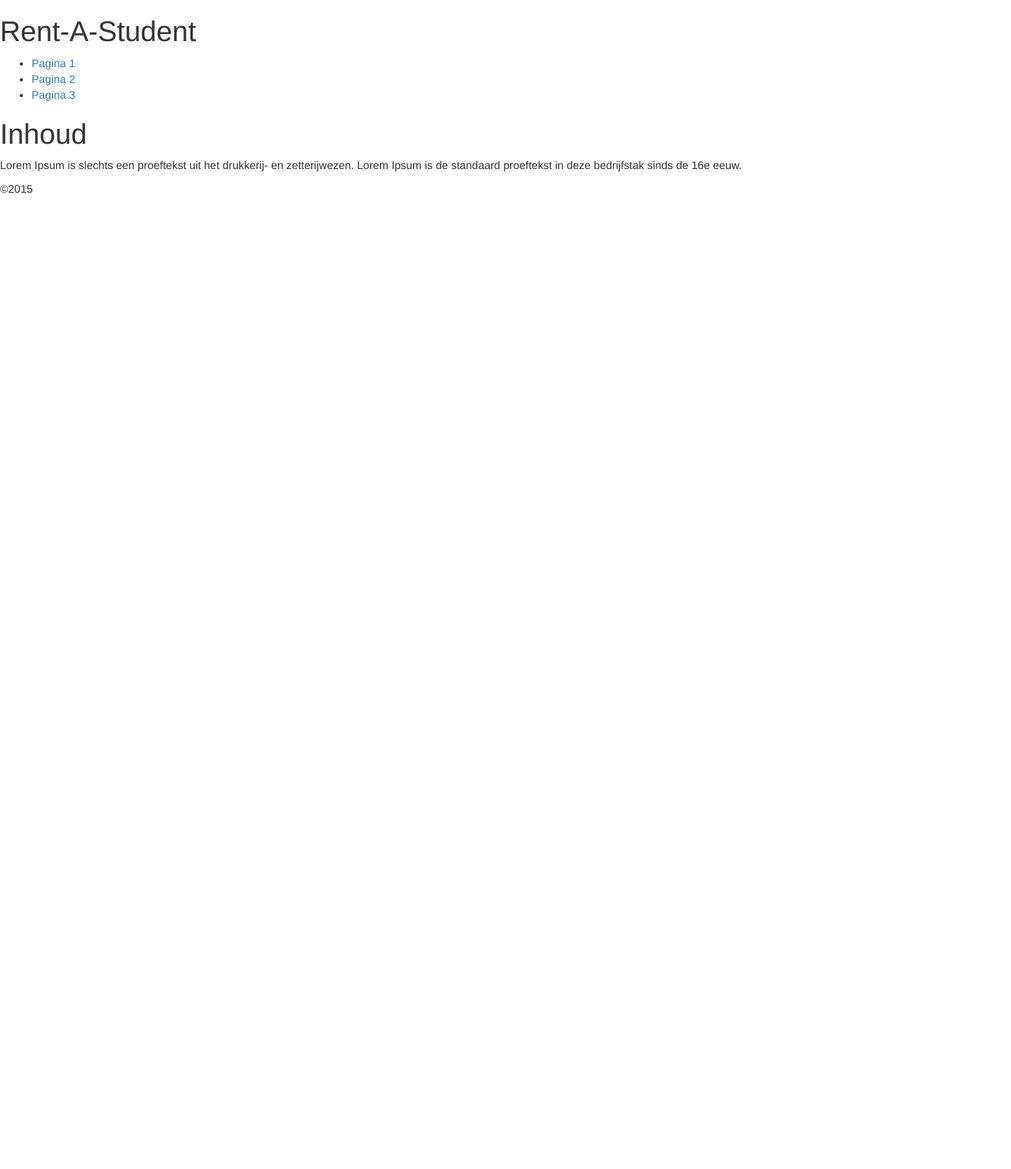
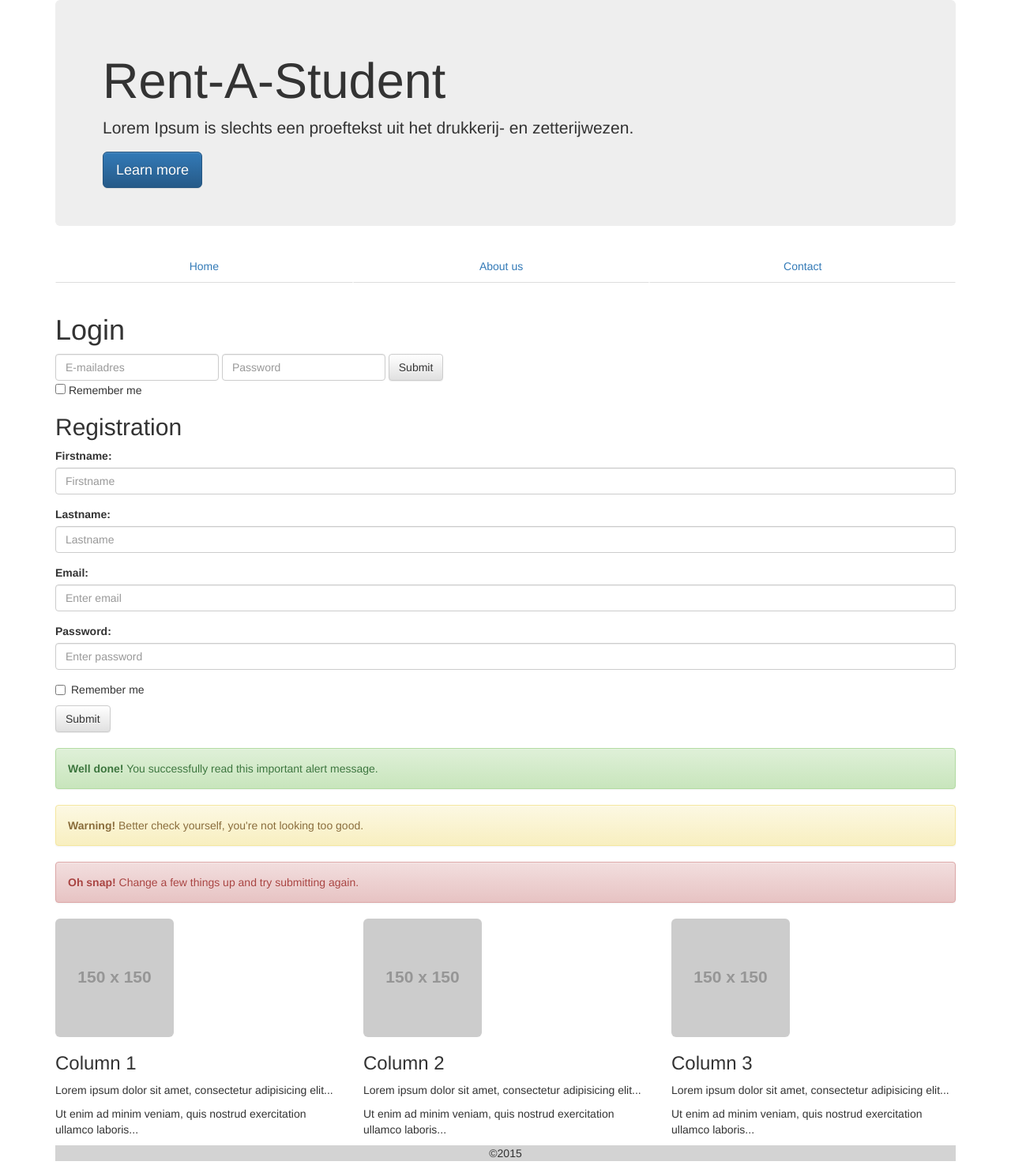
Before and after one commit to lindakovacs/Project-5, a PHP site: page / in a window 1280 px wide. Shown: the whole page at 79% size. Before the commit the page ends 245 px from the top, so only its background shows below. Run offline with PHP 8.4, Linux system fonts and the light colour scheme; grey boxes labelled with a size stand in for pictures from a placeholder-image service; some libraries are stand-ins or nearby versions.

Commit message:
Bootstrap

```diff
--- a/css/style.css
+++ b/css/style.css
@@ -0,0 +1,4 @@
+footer{
+    background-color:lightgray;
+    text-align: center;
+}
--- a/index.php
+++ b/index.php
@@ -15,6 +15,9 @@
     <!-- OPENGRAPH TAGS -->
     <meta property="og:image" content="images/Rent-A-Student.png"/>
 
+    <!-- CSS -->
+    <link rel="stylesheet" href="css/style.css">
+
     <!-- BOOTSTRAP -->
     <link rel="stylesheet" href="css/bootstrap.min.css">
     <link rel="stylesheet" href="css/bootstrap-theme.min.css">
@@ -25,31 +28,120 @@
     <![endif]-->
 </head>
 <body>
+    <!--CONTAINER-->
+    <div class="container">
 
-    <!-- HEADER -->
-    <header>
+        <!--HEADER-->
+        <header class="jumbotron">
             <h1>Rent-A-Student</h1>
+            <p>Lorem Ipsum is slechts een proeftekst uit het drukkerij- en zetterijwezen.</p>
+            <a class="btn btn-primary btn-lg" href="#" role="button">Learn more</a>
         </header>
 
-    <!-- NAV -->
+        <!--NAV-->
         <nav>
-        <ul>
-          <li><a href="">Pagina 1</a></li>
-          <li><a href="">Pagina 2</a></li>
-          <li><a href="">Pagina 3</a></li>
+            <ul class="nav nav-tabs nav-justified">
+              <li><a href="">Home</a></li>
+              <li><a href="">About us</a></li>
+              <li><a href="">Contact</a></li>
             </ul>
         </nav>
 
-    <!-- SECTION -->
-    <section>
-        <h1>Inhoud</h1>
-        <p>Lorem Ipsum is slechts een proeftekst uit het drukkerij- en zetterijwezen. Lorem Ipsum is de standaard proeftekst in deze bedrijfstak sinds de 16e eeuw.</p>
+        <!--SECTION-->
+        <section >
+
+            <br>
+
+            <!--FORMULIER LOGIN-->
+            <h1>Login</h1>
+            <form class="form-inline" role="form">
+                <div class="form-group">
+                  <label class="sr-only" for="email">Email:</label>
+                  <input type="email" class="form-control" id="email" placeholder="E-mailadres">
+                </div>
+                <div class="form-group">
+                  <label class="sr-only" for="pwd">Password:</label>
+                  <input type="password" class="form-control" id="pwd" placeholder="Password">
+                </div>
+                <button type="submit" class="btn btn-default">Submit</button>
+                <br>
+                <div class="checkbox">
+                  <label><input type="checkbox"> Remember me</label>
+                </div>
+                <a href="#registration"></a>
+            </form>
+
+            <!--FORMULIER REGISTREREN-->
+            <h2 id="registration">Registration</h2>
+            <form role="form">
+                <div class="form-group">
+                    <label for="firstname">Firstname:</label>
+                    <input type="text" class="form-control" id="firstname" placeholder="Firstname">
+                </div>
+                <div class="form-group">
+                    <label for="lastname">Lastname:</label>
+                    <input type="text" class="form-control" id="lastname" placeholder="Lastname">
+                </div>
+                <div class="form-group">
+                    <label for="email">Email:</label>
+                    <input type="email" class="form-control" id="email" placeholder="Enter email">
+                </div>
+                <div class="form-group">
+                    <label for="pwd">Password:</label>
+                    <input type="password" class="form-control" id="pwd" placeholder="Enter password">
+                </div>
+                <div class="checkbox">
+                    <label><input type="checkbox"> Remember me</label>
+                </div>
+                <button type="submit" class="btn btn-default">Submit</button>
+             </form>
+
+            <br>
+
+            <!--ALERT SUCCESS-->
+            <div class="alert alert-success" role="alert">
+                <b>Well done!</b> You successfully read this important alert message.
+            </div>
+
+            <!--ALERT WARNING-->
+            <div class="alert alert-warning" role="alert">
+                <b>Warning!</b> Better check yourself, you're not looking too good.
+            </div>
+
+            <!--ALERT DANGER-->
+            <div class="alert alert-danger" role="alert">
+                <b>Oh snap!</b> Change a few things up and try submitting again.
+            </div>
+
+            <!--3xROW-->
+            <div class="row">
+                <div class="col-sm-4">
+                    <img class="img-rounded img-responsive" src="http://placehold.it/150">
+                    <h3>Column 1</h3>
+                    <p>Lorem ipsum dolor sit amet, consectetur adipisicing elit...</p>
+                    <p>Ut enim ad minim veniam, quis nostrud exercitation ullamco laboris...</p>
+                </div>
+                <div class="col-sm-4">
+                    <img class="img-rounded img-responsive" src="http://placehold.it/150">
+                    <h3>Column 2</h3>
+                    <p>Lorem ipsum dolor sit amet, consectetur adipisicing elit...</p>
+                    <p>Ut enim ad minim veniam, quis nostrud exercitation ullamco laboris...</p>
+                </div>
+                <div class="col-sm-4">
+                    <img class="img-rounded img-responsive" src="http://placehold.it/150">
+                    <h3>Column 3</h3>
+                    <p>Lorem ipsum dolor sit amet, consectetur adipisicing elit...</p>
+                    <p>Ut enim ad minim veniam, quis nostrud exercitation ullamco laboris...</p>
+                </div>
+            </div>
+
         </section>
 
         <!-- FOOTER -->
-    <footer>
+        <footer class="footer">
             <p>&copy;2015</p>
         </footer>
 
+    </div>
 </body>
 </html>
```
Lines whose indentation alone changed are shown as unchanged.
